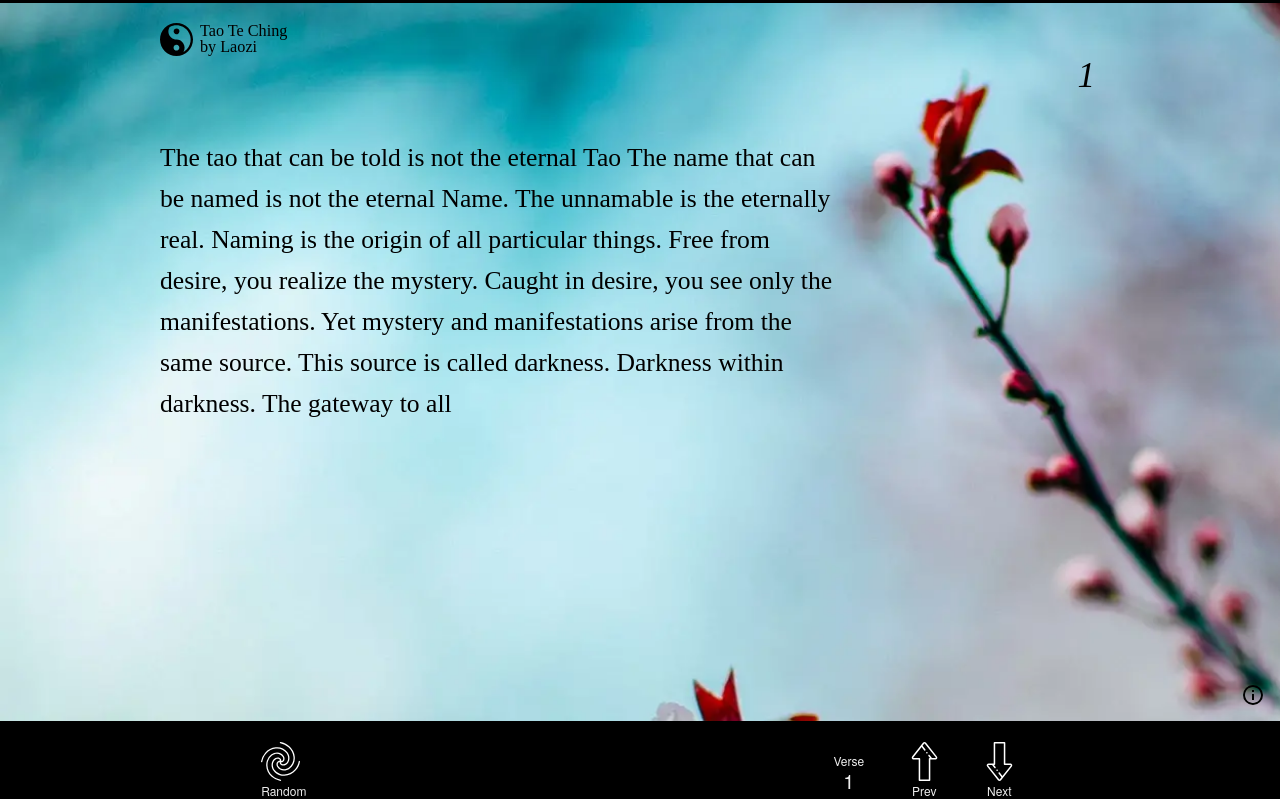
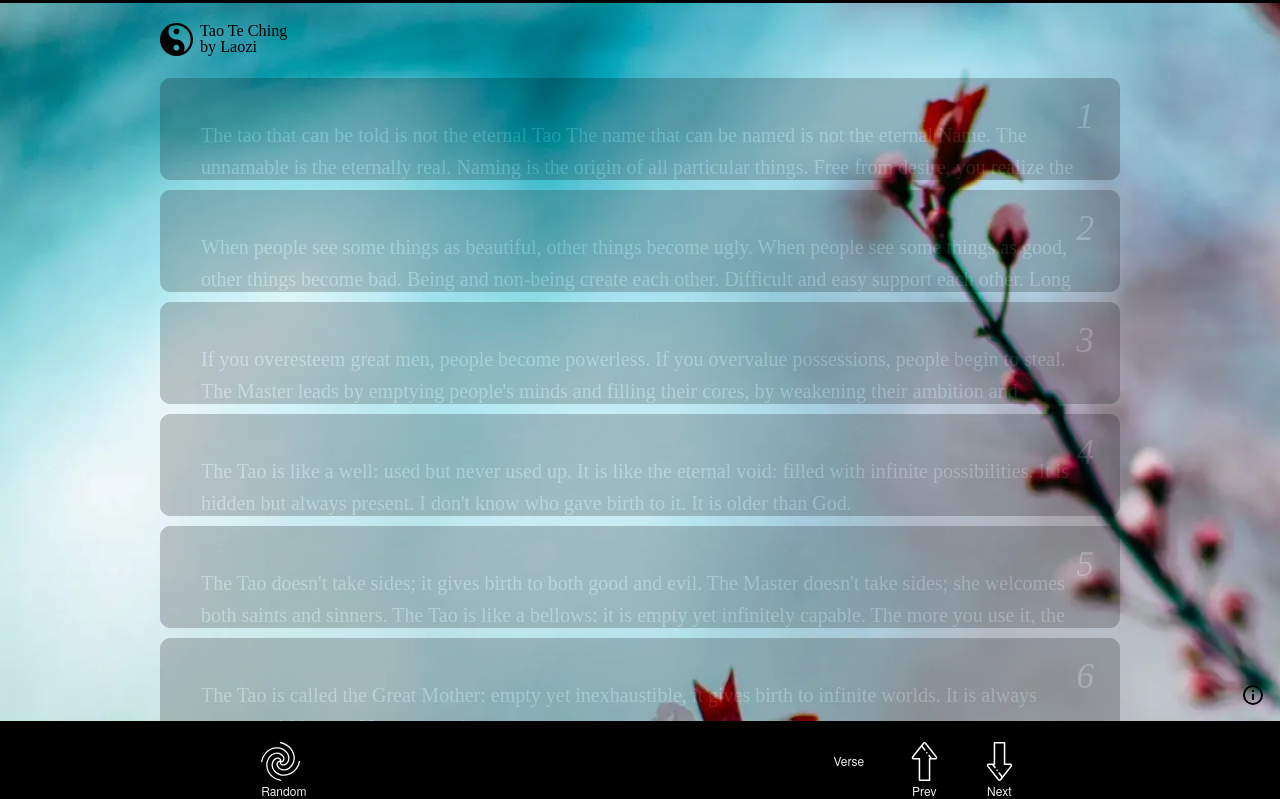
Before and after one commit to djmisha/learnzen.org, a React (Create React App) app: page / in a window 1280 px wide. Shown: the top 799 px of the page. Built offline with nearby package versions, Linux system fonts and the light colour scheme; a web font is replaced by a local one.

Commit message:
daily commit

```diff
--- a/src/FileteredPoemsTable.js
+++ b/src/FileteredPoemsTable.js
@@ -10,7 +10,7 @@ class FileteredPoemsTable extends React.Component {
         super(props);
         this.state = {
             filterText: "",
-            visiblePoem: 1,
+            visiblePoem: null,
             logoSpinClass: "spin",
         };
 
--- a/src/PoemsTable.js
+++ b/src/PoemsTable.js
@@ -7,7 +7,10 @@ class PoemsTable extends React.Component {
         const filterText = this.props.filterText;
         const visiblePoem = this.props.visiblePoem;
         const poemRows = [];
-        console.log(poemRows);
+
+        // const currentURL = window.location.href;
+        // url.hash = newHash
+        // console.log(currentURL);
 
         dataArray.forEach((poem) => {
             /*Looks for matching Text*/
@@ -20,6 +23,15 @@ class PoemsTable extends React.Component {
 
             if (visiblePoem === poem.number) {
                 var visible = "visiblePoem";
+                // let currentURL =  window.location.href + '#' + poem.number;
+                // console.log(currentURL);
+                let hash = poem.number;
+                // location.assign(currentURL);
+                document.location.hash = hash;
+                // function scrollTo(hash) {
+                    // location.hash = "#" + hash;
+                // }
+                // scrollTo();
             }
             poemRows.push(
                 <SinglePoemRow
@@ -29,6 +41,8 @@ class PoemsTable extends React.Component {
                     className={visible}
                 />
             );
+
+
 
             if (visiblePoem === "all") {
                 poemRows.push(
--- a/src/components/single-poem-row/index.js
+++ b/src/components/single-poem-row/index.js
@@ -1,13 +1,32 @@
 import React from "react";
 
 class SinglePoemRow extends React.Component {
+    constructor(props) {
+        super(props);
+        this.state = {
+            visible: false,
+        }
+        this.handlePoemClick = this.handlePoemClick.bind(this);
+    }
+
+    handlePoemClick() {
+        console.log(this.props.number, this.props.className);
+        const changeClass =
+        this.props.className === "visiblePoem"
+            ? ""
+            : "visiblePoem";
+            console.log(changeClass);
+        this.setState({
+            visible: changeClass,
+        });
+    }
     render() {
         const number = this.props.number;
         const content = this.props.content;
         const className = this.props.className;
 
         return (
-            <li id={number} className={className}>
+            <li id={number} className={className} onClick={this.handlePoemClick}>
                 <span>{number}</span>
                 <p>{content}</p>
             </li>
--- a/src/index.js
+++ b/src/index.js
@@ -9,4 +9,5 @@ ReactDOM.render(<App />, document.getElementById('root'));
 // If you want your app to work offline and load faster, you can change
 // unregister() to register() below. Note this comes with some pitfalls.
 // Learn more about service workers: https://bit.ly/CRA-PWA
+
 serviceWorker.unregister();
--- a/src/sass/styles.scss
+++ b/src/sass/styles.scss
@@ -1,3 +1,7 @@
+html {
+    scroll-behavior: smooth;
+}
+
 @import url("https://fonts.googleapis.com/css?family=Source+Serif+Pro&display=swap");
 
 body {
@@ -145,6 +149,7 @@ ul.all-poems {
     padding: 0;
     display: flex;
     flex-wrap: wrap;
+    margin-top: 20px;
 }
 
 .hiddenPoem {
@@ -154,8 +159,8 @@ ul.all-poems {
 }
 
 .all-poems > li {
-    max-width: 400px;
-    padding: 80px 0px 60px 0px;
+    // max-width: 400px;
+    // padding: 80px 20px;
     font-family: "Source Serif Pro", serif;
     font-size: 18px;
     position: relative;
@@ -163,30 +168,57 @@ ul.all-poems {
     z-index: -1;
 }
 
-.all-poems > li.hiddenPoem p {
-    /*display: none;*/
-}
 .all-poems > li {
-    opacity: 0;
-    height: 0;
-    padding: 0;
-    // width: 100vw;
-    position: absolute;
+    opacity: .2;
+    border: 1px solid black;
+    background-color: black;
+    border-radius: 10px;
+    font-size: 20px;
+    height: 100px;
+    overflow: hidden;
+    width: 100%;
+    p, span {
+        color:(rgba($color: #fff, $alpha: .5));
+    }
+    P {
+        padding: 40px;
+    }
+    span {
+        position: absolute;
+        top: 10px;
+        right: 25px;
+        font-size: 35px;
+        font-style: italic;
+    }
 }
 
 .all-poems > li.visiblePoem {
-    padding: 40px 0px 80px 0px;
+    border-radius: 0px;
     position: relative;
-    color: #000 !important;
-    font-size: 24px;
-    transition: opacity 1.5s ease, height 0.5s ease;
+    transition: opacity 1.5s ease;
     opacity: 1;
+    height: auto;
+    color: #fff !important;
+    position: fixed;
+    top: 0px;
+    left: 0px;
+    right: 0px;
+    bottom: 69px;
+    overflow: scroll;
+    z-index: 99;
+
+    p {
+        color:(rgba($color: #fff, $alpha: 1));
+        max-width: 800px;
+        margin: 0 auto;
+        padding-top: 100px;
+    }
 }
 
 @media (min-width: 750px) {
     .all-poems > li.visiblePoem {
         max-width: none;
-        padding: 80px 22vw 80px 0px;
+        // padding: 80px 22vw 80px 0px;
         font-size: 2vw;
     }
 }
@@ -194,18 +226,14 @@ ul.all-poems {
 @media (min-width: 1600px) {
     .all-poems > li.visiblePoem {
         max-width: none;
-        padding: 80px 0px 80px 0px;
+        // padding: 80px 0px 80px 0px;
         font-size: 40px;
     }
 }
 
 .all-poems > li.visiblePoem span {
-    position: absolute;
-    top: -10px;
-    right: 25px;
-    font-size: 35px;
-    font-style: italic;
-    color: #000;
+
+
 }
 
 /*Navigation*/
```
